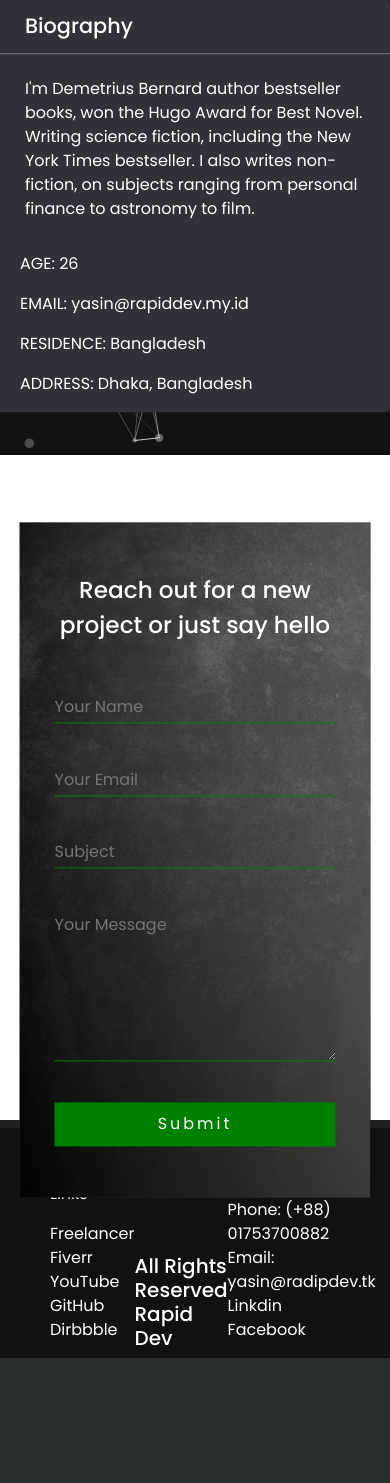
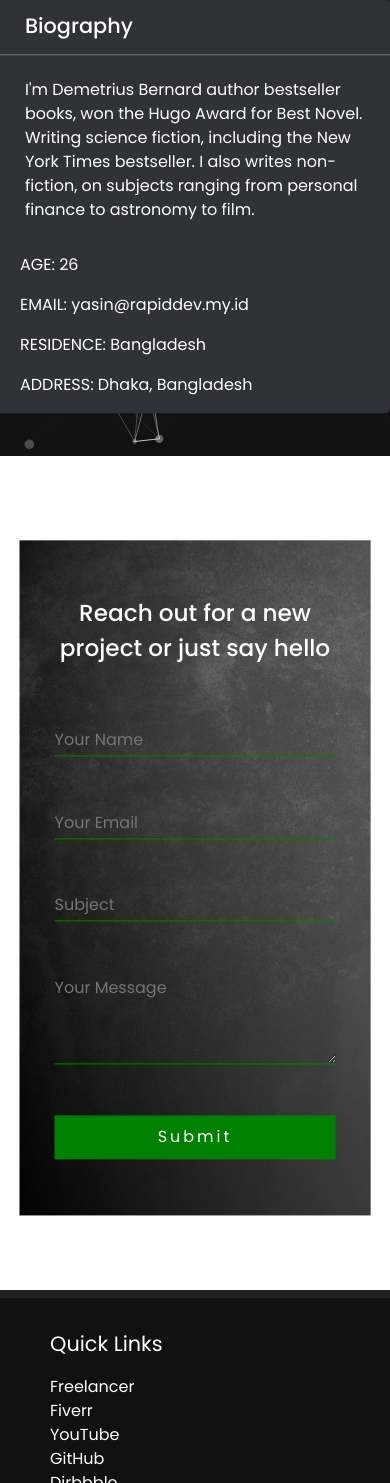
Before and after one commit to Wild-Hound/site, a PHP site: page / in a window 390 px wide. Shown: the part 5017-6500 px from the top of the page. Before the commit the page ends 6375 px from the top, so only its background shows below. Run offline with PHP 8.4, Linux system fonts and the light colour scheme.

Commit message:
a little bit more

```diff
--- a/assets/render.js
+++ b/assets/render.js
@@ -22,7 +22,9 @@ function initPixi() {
   window.addEventListener("resize", function () {
     var x = document.querySelectorAll("canvas");
     x[1].setAttribute("width", document.getElementById("can").offsetWidth);
+    x[1].setAttribute("height", document.getElementById("can").offsetHeight);
     image.width = document.getElementById("can").offsetWidth;
+    image.height = document.getElementById("can").offsetHeight;
   });
 }
 
--- a/css/media querie/1000p.css
+++ b/css/media querie/1000p.css
@@ -50,4 +50,11 @@
   .con {
     left: 60%;
   }
+
+  .con-info {
+    transform: translateX(-30%) translateY(-50%);
+  }
+  .right-text {
+    font-size: 1rem;
+  }
 }
--- a/css/media querie/400p.css
+++ b/css/media querie/400p.css
@@ -73,4 +73,15 @@
     font-size: 1.45rem;
     line-height: 35px;
   }
+
+  #can {
+    height: 100vh;
+  }
+  .con-info {
+    top: 50%;
+  }
+
+  .fot-details {
+    flex-direction: column;
+  }
 }
--- a/css/media querie/800p.css
+++ b/css/media querie/800p.css
@@ -50,4 +50,20 @@
     width: 80%;
     height: 80vh;
   }
+
+  .con-info {
+    transform: translateX(-50%) translateY(-50%);
+  }
+
+  .con-info {
+    width: 70%;
+  }
+
+  .con-c {
+    width: 70%;
+  }
+
+  .con-c h3 {
+    font-size: 1.5rem;
+  }
 }
--- a/css/whoami.css
+++ b/css/whoami.css
@@ -184,3 +184,11 @@
 .right-text {
   margin-top: auto;
 }
+
+.big {
+  font-size: 1.3rem;
+}
+
+#can {
+  height: 80vh;
+}
--- a/index.html
+++ b/index.html
@@ -145,7 +145,7 @@
           </div>
 
           <div class="card bg-dark">
-            <img src="images/site-4.PNG" alt="" class="card-img" />
+            <img src="images/site-3.PNG" alt="" class="card-img" />
             <div class="card-body">
               <h4 class="card-title">Title</h4>
               <p class="card-text">Lorem ipsum dolor sit amet.</p>
@@ -299,7 +299,7 @@
     <script src="assets/particles.min.js"></script>
     <script src="assets/eff-bg.js"></script>
 
-    <div id="can" style="width: 100%; height: 80vh">
+    <div id="can" style="width: 100%">
       <div class="con-info">
         <div class="con-c">
           <h3>Reach out for a new project or just say hello</h3>
@@ -310,7 +310,7 @@
             name=""
             id=""
             cols="30"
-            rows="5"
+            rows="3"
             placeholder="Your Message"
           ></textarea>
           <button>Submit</button>
@@ -325,7 +325,7 @@
       <div class="gap"></div>
       <div class="fot-details">
         <div>
-          <p>Quick Links</p>
+          <p class="big">Quick Links</p>
           <ul>
             <li>
               <a href="https://www.freelancer.com/u/wildhound404">Freelancer</a>
@@ -342,10 +342,8 @@
           </ul>
         </div>
 
-        <h5 class="right-text">All Rights Reserved Rapid Dev</h5>
-
         <div>
-          <p>Contacts</p>
+          <p class="big">Contacts</p>
           <ul>
             <li>
               <p class="num">Phone: (+88) 01753700882</p>
```
Also changed, not shown: images/bg-1.png (renamed from images/wallhaven-lmxmxy.png), images/site-1.PNG, images/site-2.PNG, images/site-5.PNG, images/site-6.PNG.
